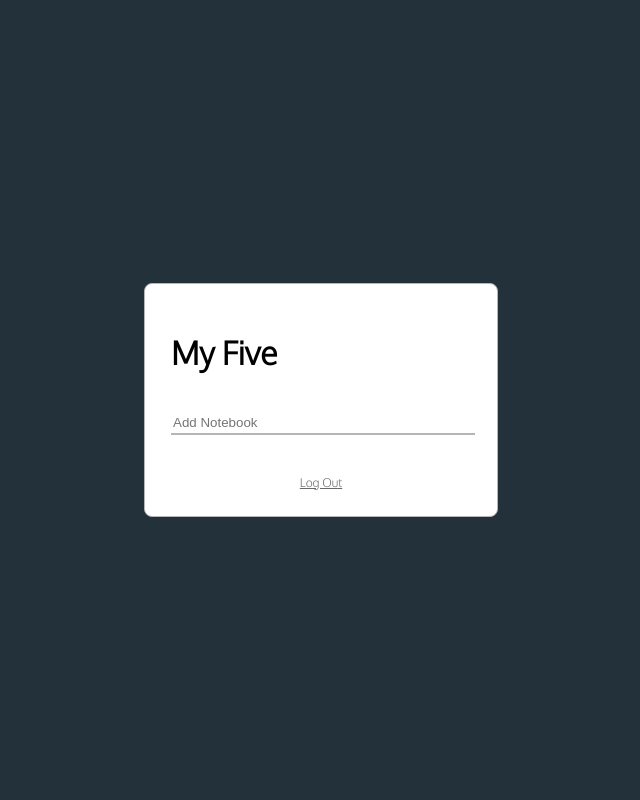
After one commit to bren96/minima--list, a Flask app: page /notebooks in a window 1280 px wide. The commit adds this page. Shown: the whole page, without its empty margins (319-959 px from the left). Run offline with Flask 2, Linux system fonts and the light colour scheme; the visitor is signed in with stand-in values (Sample User, id 1); data comes from the database, SQL or seed files in the repository; data that the repository does not hold is empty; some libraries are stand-ins or nearby versions.

Commit message:
added notebook functionality but need to fix query for tasks selected

```diff
--- a/application/routes.py
+++ b/application/routes.py
@@ -2,8 +2,8 @@ from flask import redirect, render_template, flash, request, session, url_for
 from flask_login import login_required, logout_user, current_user, login_user
 from flask import current_app as app
 from werkzeug.security import generate_password_hash, check_password_hash
-from .forms import SigninForm, SignupForm, task_checkbox
-from .models import db, User, Todo
+from .forms import SigninForm, SignupForm, taskForm, notebookForm
+from .models import db, User, Todo, Notebooks
 from . import login_manager
 
 @login_manager.user_loader
@@ -42,7 +42,7 @@ def signin():
         user = User.query.filter(User.username == request.form['email']).first()
         if user.password == request.form['password']:
             login_user(user)
-            return redirect('/dashboard')
+            return redirect('/notebooks')
     return render_template('signin.html', form=login_form)
 
 @app.route('/logout')
@@ -51,22 +51,41 @@ def logout():
     logout_user()
     return redirect('/signin')
 
-@app.route('/dashboard', methods=['POST', 'GET'])
+@app.route('/notebooks', methods=['POST', 'GET'])
 @login_required
-def index():
+def notebook():
+    if request.method == 'POST':
+        notebook_name = request.form['content']
+        new_notebook = Notebooks(notebook=notebook_name, username=current_user.username)
+        try:
+            db.session.add(new_notebook)
+            db.session.commit()
+            return redirect('/notebooks')
+        except:
+            return "There was an issue adding your notebook"
+
+    else:
+        notebooks = Notebooks.query.filter(Notebooks.username == current_user.username)
+        return render_template('notebooks.html', notebooks=notebooks)
+
+@app.route('/dashboard/<int:id>', methods=['POST', 'GET'])
+@login_required
+def index(id):
+    notebook = Notebooks.query.get_or_404(id)
+    notebook_name = notebook.notebook
     if request.method == 'POST':
         task_content = request.form['content']
         new_task = Todo(content=task_content, username=current_user.username)
         try:
             db.session.add(new_task)
             db.session.commit()
-            return redirect('/dashboard')
+            return redirect('/dashboard/' + str(id))
         except:
             return 'There was an issue adding your task'
     else:
-        tasks = Todo.query.filter(Todo.username == current_user.username).all()
-        task_form = task_checkbox()
-        return render_template('index.html', tasks=tasks, form=task_form)
+        tasks = Todo.query.filter(Todo.username == current_user.username and Todo.notebook == notebook_name).all()
+        task_form = taskForm()
+        return render_template('index.html', tasks=tasks, form=task_form, notebook=notebook)
 
 @app.route('/delete/<int:id>')
 @login_required
@@ -75,7 +94,7 @@ def delete(id):
     try:
         db.session.delete(task_to_delete)
         db.session.commit()
-        return redirect('/dashboard')
+        return redirect('/dashboard/' + str(id))
     except:
         return 'There was a problem deleting that task'
 
@@ -87,16 +106,16 @@ def update(id):
         task.content = request.form['content']
         try:
             db.session.commit()
-            return redirect('/dashboard')
+            return redirect('/dashboard/' + str(id))
         except:
             return 'There was an issue updating your task'
     else:
         return render_template('update.html', task=task)
 
-@app.route('/check/<int:id>', methods=['GET', 'POST'])
+@app.route('/check/<int:task_id>/<int:notebook_id>', methods=['GET', 'POST'])
 @login_required
-def check(id):
-    task = Todo.query.get_or_404(id)
+def check(task_id, notebook_id):
+    task = Todo.query.get_or_404(task_id)
     if task.check == 0:
         task.check = 1
     else:
@@ -105,20 +124,20 @@ def check(id):
         db.session.commit()
     except:
         return 'There was an issue updating your task'
-    return redirect('/dashboard')
+    return redirect('/dashboard/' + str(notebook_id))
 
-@app.route('/update_notebook', methods=['GET', 'POST'])
+@app.route('/update_notebook/<int:id>', methods=['GET', 'POST'])
 @login_required
-def update_notebook():
+def update_notebook(id):
     tasks = Todo.query.filter(Todo.username == current_user.username).all()
     if request.method == 'POST':
         for task in tasks:
             if task.check == 1:
                 db.session.delete(task)
                 db.session.commit()
-        return redirect('/dashboard')
+        return redirect('/dashboard/' + str(id))
     else:
-        return redirect('/dashboard')
+        return redirect('/dashboard/' + str(id))
 
 @app.route('/user')
 @login_required
--- a/application/static/css/main.css
+++ b/application/static/css/main.css
@@ -43,7 +43,6 @@ body {
   height: 18px;
   padding-top: 20px;
   padding-bottom: 1px;
-  margin-top: 20px;
   border: none;
   border-bottom: 2px solid hsla(0, 0%, 71%, 1);
   color: hsla(0, 0%, 41%, 1);
--- /dev/null
+++ b/application/templates/notebooks.html
@@ -0,0 +1,30 @@
+{% extends 'base.html' %}
+
+{% block head %}
+<title>My Five</title>
+{% endblock %}
+
+{% block body %}
+<div class="content">
+  <div class="form">
+    <h1>My Five</h1>
+    <form action="/notebooks" method="POST">
+      <input type="text" class="form-control" name="content" placeholder="Add Notebook">
+      <table>
+        {% for notebook in notebooks %}
+        <tr>
+          <td>
+            <a href="/dashboard/{{notebook.id}}">
+              {{ notebook.notebook }}
+            </a>
+          </td>
+        </tr>
+        {% endfor %}
+      </table>
+    </form>
+    <div class="sign_link">
+      <a href="/logout">Log Out</a>
+    </div>
+  </div>
+</div>
+{% endblock %}
```
Also changed, not shown: application/forms.py (+6 -1 lines), application/models.py (+10 -3 lines), application/templates/index.html (+9 -3 lines).
